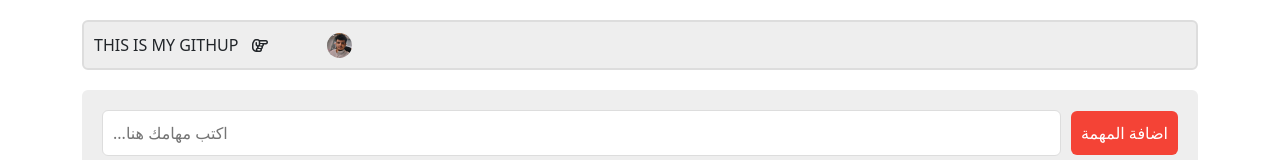
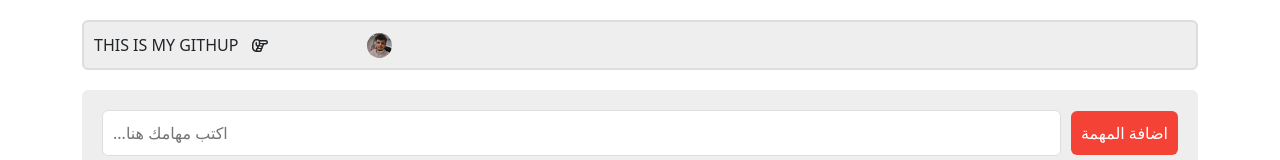
Before and after one commit to Al-homaidi/Record-tasks, a plain HTML site: page index.html in a window 1280 px wide. Shown: the top 160 px of the page. Drawn offline with nearby package versions, Linux system fonts and the light colour scheme.

Commit message:
adding: fix

```diff
--- a/style.css
+++ b/style.css
@@ -116,7 +116,7 @@ body {
   padding: 10px 10px 10px 10px;
   display: flex;
   justify-content: start;
-  gap: 60px;
+  gap: 100px;
   align-items: center;
   background-color: #eee;
   border-radius: 6px;
```
